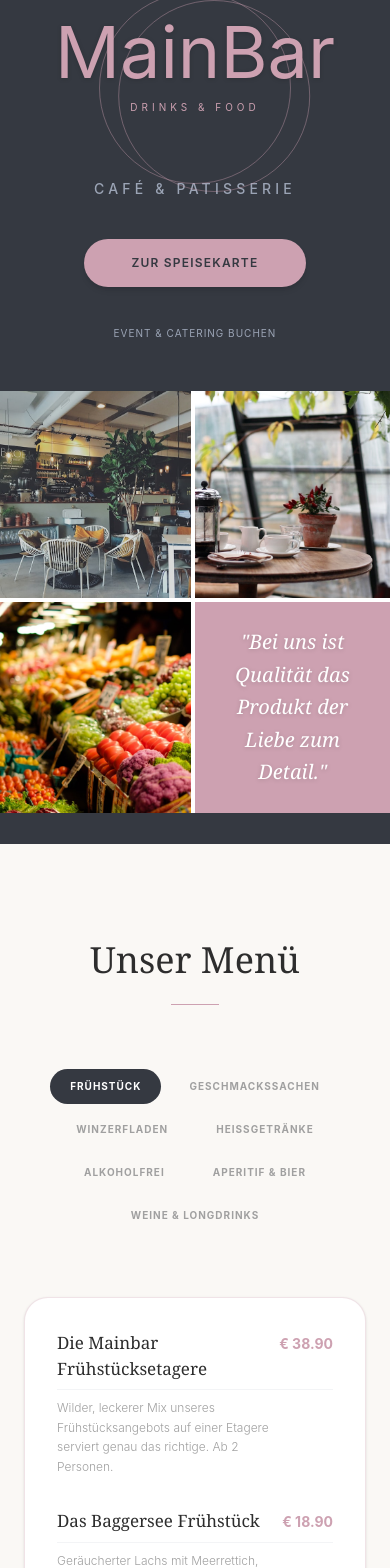
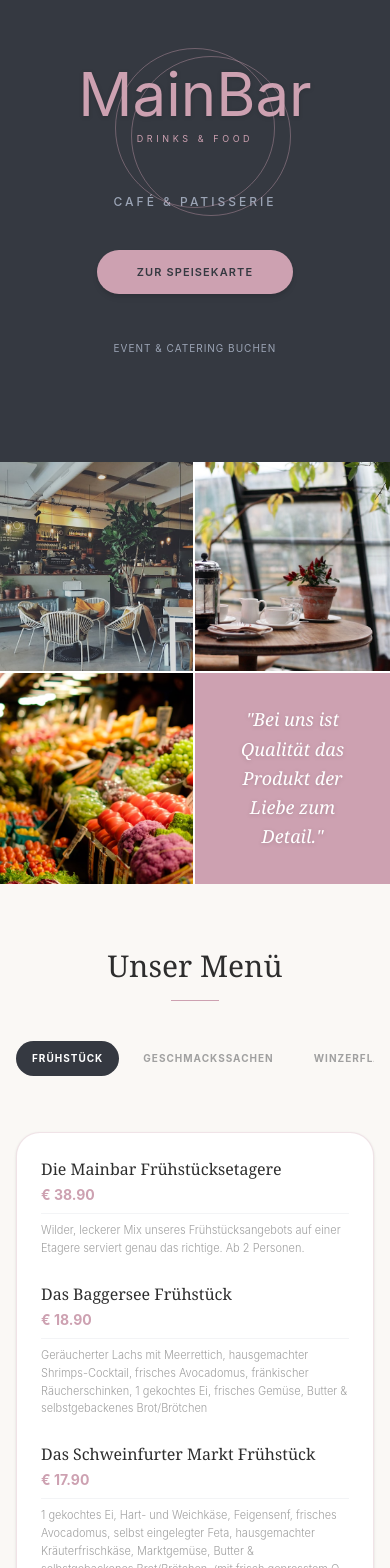
Before and after one commit to rickmaity07-maker/mainbar-website, a Next.js app: page / in a window 390 px wide. Shown: the top 1568 px of the page. Built offline with nearby package versions, Linux system fonts and the light colour scheme; a web font is replaced by a local one.

Commit message:
requested changes

```diff
--- a/app/globals.css
+++ b/app/globals.css
@@ -1,2 +1,13 @@
 @import url('https://fonts.googleapis.com/css2?family=Great+Vibes&display=swap');
 @import "tailwindcss";
+
+/* Hide scrollbar for Chrome, Safari and Opera */
+.hide-scrollbar::-webkit-scrollbar {
+  display: none;
+}
+
+/* Hide scrollbar for IE, Edge and Firefox */
+.hide-scrollbar {
+  -ms-overflow-style: none;  /* IE and Edge */
+  scrollbar-width: none;  /* Firefox */
+}
--- a/app/page.tsx
+++ b/app/page.tsx
@@ -5,7 +5,6 @@ import Link from "next/link";
 import { useState, useEffect } from "react";
 import { motion, AnimatePresence, animate } from "framer-motion";
 
-// 1. THIS IS YOUR COMPLETE FIREBASE BLUEPRINT
 const firestoreMenuData = [
   // ================= FRÜHSTÜCK =================
   { id: "f1", category: "FRÜHSTÜCK", name: "Die Mainbar Frühstücksetagere", description: "Wilder, leckerer Mix unseres Frühstücksangebots auf einer Etagere serviert genau das richtige. Ab 2 Personen.", price: "38.90", image_url: "/media/mainbar-photo-1.jpg" },
@@ -113,7 +112,6 @@ export default function UnifiedHomePage() {
 
   const activeItems = firestoreMenuData.filter(item => item.category === activeTab);
 
-  // Safely compute the random image on the client side when the tab changes
   useEffect(() => {
     const imagesForTab = activeItems
       .filter(item => item.image_url)
@@ -127,14 +125,13 @@ export default function UnifiedHomePage() {
     }
   }, [activeTab, activeItems]);
 
-  // Framer Motion Custom Buttery Scroll Physics
   const scrollToMenu = () => {
     const menuSection = document.getElementById("menu-section");
     if (menuSection) {
       const targetY = menuSection.getBoundingClientRect().top + window.scrollY;
       animate(window.scrollY, targetY, {
         duration: 1.2,
-        ease: [0.16, 1, 0.3, 1], // Apple-style custom ease-out-expo curve
+        ease: [0.16, 1, 0.3, 1],
         onUpdate: (value) => window.scrollTo(0, value),
       });
     }
@@ -144,43 +141,47 @@ export default function UnifiedHomePage() {
     <main className="flex flex-col min-h-screen w-full bg-white">
 
       {/* ================= HERO SECTION ================= */}
+      {/* Updated min-h-[100svh] ensures the hero perfectly fits the viewport, even with expanding mobile address bars */}
       <section className="flex flex-col lg:flex-row min-h-[100svh] w-full bg-[#353941]">
 
         {/* Left Panel - Branding */}
-        <div className="w-full lg:w-1/2 flex flex-col items-center justify-center p-12 text-center relative z-10">
+        {/* Increased vertical padding on mobile (py-24) to accommodate safe areas */}
+        <div className="w-full lg:w-1/2 flex flex-col items-center justify-center py-24 px-6 lg:p-12 text-center relative z-10 flex-grow">
 
           <motion.div
             initial={{ opacity: 0, scale: 0.95 }} animate={{ opacity: 1, scale: 1 }} transition={{ duration: 0.8, ease: "easeOut" }}
-            className="relative flex flex-col items-center justify-center mt-[-2rem]"
+            className="relative flex flex-col items-center justify-center mt-[-2rem] lg:mt-[-4rem]"
           >
-            <div className="absolute w-48 h-48 border-[1px] border-[#cda1b1]/40 rounded-full -top-6 left-1/2 -translate-x-1/2 z-0"></div>
-            <div className="absolute w-48 h-48 border-[1px] border-[#cda1b1]/40 rounded-full -top-4 left-1/2 -translate-x-[40%] z-0"></div>
+            <div className="absolute w-40 h-40 md:w-48 md:h-48 border-[1px] border-[#cda1b1]/40 rounded-full -top-4 md:-top-6 left-1/2 -translate-x-1/2 z-0"></div>
+            <div className="absolute w-40 h-40 md:w-48 md:h-48 border-[1px] border-[#cda1b1]/40 rounded-full -top-2 md:-top-4 left-1/2 -translate-x-[40%] z-0"></div>
 
-            <h1 className="font-[family-name:var(--font-script)] text-7xl md:text-8xl lg:text-9xl text-[#cda1b1] relative z-10 leading-none drop-shadow-sm">
+            <h1 className="font-[family-name:var(--font-script)] text-6xl md:text-8xl lg:text-9xl text-[#cda1b1] relative z-10 leading-none drop-shadow-sm">
               MainBar
             </h1>
-            <span className="text-[10px] md:text-xs tracking-[0.4em] text-[#cda1b1] uppercase mt-3 z-10 font-normal">
+            <span className="text-[9px] md:text-xs tracking-[0.4em] text-[#cda1b1] uppercase mt-2 md:mt-3 z-10 font-normal">
               Drinks & Food
             </span>
           </motion.div>
 
           <motion.h2
             initial={{ opacity: 0, y: 10 }} animate={{ opacity: 1, y: 0 }} transition={{ delay: 0.2, duration: 0.6 }}
-            className="text-[#9ba4b5] tracking-[0.3em] uppercase text-sm font-medium mt-16 mb-4"
+            className="text-[#9ba4b5] tracking-[0.25em] md:tracking-[0.3em] uppercase text-xs md:text-sm font-medium mt-12 md:mt-16 mb-4"
           >
             Café & Patisserie
           </motion.h2>
 
+          {/* Adjusted touch target height for mobile */}
           <motion.button
             onClick={scrollToMenu}
             initial={{ opacity: 0 }} animate={{ opacity: 1 }} transition={{ delay: 0.4 }}
             whileHover={{ scale: 1.02 }} whileTap={{ scale: 0.98 }}
-            className="mt-6 bg-[#cda1b1] text-[#353941] px-12 py-4 rounded-full font-semibold uppercase tracking-widest text-xs md:text-sm hover:bg-[#ebd2db] transition-colors duration-300 shadow-md"
+            className="mt-6 bg-[#cda1b1] text-[#353941] px-10 md:px-12 py-3.5 md:py-4 rounded-full font-semibold uppercase tracking-widest text-[11px] md:text-sm hover:bg-[#ebd2db] transition-colors duration-300 shadow-md"
           >
             Zur Speisekarte
           </motion.button>
 
-          <motion.div initial={{ opacity: 0 }} animate={{ opacity: 1 }} transition={{ delay: 0.5 }} className="mt-8">
+          {/* Increased touch target hit area */}
+          <motion.div initial={{ opacity: 0 }} animate={{ opacity: 1 }} transition={{ delay: 0.5 }} className="mt-8 p-2">
             <Link href="/booking" className="text-[#9ba4b5] hover:text-white uppercase tracking-widest text-[10px] md:text-xs transition-colors border-b border-transparent hover:border-white pb-1">
               Event & Catering Buchen
             </Link>
@@ -188,18 +189,19 @@ export default function UnifiedHomePage() {
         </div>
 
         {/* Right Panel - Dynamic Grid */}
-        <div className="w-full lg:w-1/2 h-[50vh] lg:h-screen grid grid-cols-2 grid-rows-2 bg-white">
-          <motion.div initial={{ opacity: 0 }} animate={{ opacity: 1 }} transition={{ duration: 1 }} className="relative w-full h-full border-r-[4px] border-b-[4px] border-white overflow-hidden group">
-            <Image src="/media/mainbar-photo-1.jpg" alt="Interior" fill className="object-cover group-hover:scale-105 transition-transform duration-700" />
+        {/* Changed h-[50vh] to min-h-[50vh] so content never overlaps if browser viewport shrinks */}
+        <div className="w-full lg:w-1/2 min-h-[50vh] lg:min-h-[100svh] grid grid-cols-2 grid-rows-2 bg-white">
+          <motion.div initial={{ opacity: 0 }} animate={{ opacity: 1 }} transition={{ duration: 1 }} className="relative w-full h-full border-r-[2px] border-b-[2px] md:border-r-[4px] md:border-b-[4px] border-white overflow-hidden group">
+            <Image src="/media/mainbar-photo-1.jpg" alt="Interior" fill sizes="(max-width: 1024px) 50vw, 25vw" className="object-cover group-hover:scale-105 transition-transform duration-700" />
           </motion.div>
-          <motion.div initial={{ opacity: 0 }} animate={{ opacity: 1 }} transition={{ duration: 1, delay: 0.1 }} className="relative w-full h-full border-b-[4px] border-white overflow-hidden group">
-            <Image src="/media/mainbar-photo-2.jpg" alt="Food" fill className="object-cover group-hover:scale-105 transition-transform duration-700" />
+          <motion.div initial={{ opacity: 0 }} animate={{ opacity: 1 }} transition={{ duration: 1, delay: 0.1 }} className="relative w-full h-full border-b-[2px] md:border-b-[4px] border-white overflow-hidden group">
+            <Image src="/media/mainbar-photo-2.jpg" alt="Food" fill sizes="(max-width: 1024px) 50vw, 25vw" className="object-cover group-hover:scale-105 transition-transform duration-700" />
           </motion.div>
-          <motion.div initial={{ opacity: 0 }} animate={{ opacity: 1 }} transition={{ duration: 1, delay: 0.2 }} className="relative w-full h-full border-r-[4px] border-white overflow-hidden group">
-            <Image src="/media/mainbar-photo-3.jpg" alt="Pastries" fill className="object-cover group-hover:scale-105 transition-transform duration-700" />
+          <motion.div initial={{ opacity: 0 }} animate={{ opacity: 1 }} transition={{ duration: 1, delay: 0.2 }} className="relative w-full h-full border-r-[2px] md:border-r-[4px] border-white overflow-hidden group">
+            <Image src="/media/mainbar-photo-3.jpg" alt="Pastries" fill sizes="(max-width: 1024px) 50vw, 25vw" className="object-cover group-hover:scale-105 transition-transform duration-700" />
           </motion.div>
-          <div className="w-full h-full bg-[#cda1b1] flex items-center justify-center p-8 md:p-12 text-center">
-            <p className="text-white font-serif italic text-xl md:text-2xl lg:text-3xl leading-relaxed drop-shadow-sm">
+          <div className="w-full h-full bg-[#cda1b1] flex items-center justify-center p-6 md:p-12 text-center">
+            <p className="text-white font-serif italic text-lg md:text-2xl lg:text-3xl leading-relaxed drop-shadow-sm">
               "Bei uns ist Qualität das Produkt der Liebe zum Detail."
             </p>
           </div>
@@ -207,21 +209,22 @@ export default function UnifiedHomePage() {
       </section>
 
       {/* ================= ELEGANT MENU SECTION ================= */}
-      <section id="menu-section" className="min-h-screen bg-[#faf8f5] px-6 py-24 relative overflow-hidden">
+      <section id="menu-section" className="min-h-screen bg-[#faf8f5] px-4 md:px-6 py-16 md:py-24 relative overflow-hidden">
         <div className="max-w-4xl mx-auto relative z-10">
 
-          <div className="text-center mb-16">
-            <h2 className="font-serif text-4xl md:text-5xl text-[#2d2d2d] mb-6">Unser Menü</h2>
+          <div className="text-center mb-10 md:mb-16">
+            <h2 className="font-serif text-3xl md:text-5xl text-[#2d2d2d] mb-4 md:mb-6">Unser Menü</h2>
             <div className="w-12 h-[1px] bg-[#cda1b1] mx-auto"></div>
           </div>
 
-          {/* Animated Category Tabs */}
-          <div className="flex justify-center gap-2 md:gap-4 mb-16 flex-wrap">
+          {/* Swipeable Tabs for Mobile */}
+          {/* Added horizontal scroll (overflow-x-auto) and invisible scrollbar class */}
+          <div className="flex justify-start lg:justify-center gap-2 mb-10 md:mb-16 overflow-x-auto hide-scrollbar pb-4 snap-x snap-mandatory">
             {menuCategories.map((tab) => (
               <button
                 key={tab}
                 onClick={() => setActiveTab(tab)}
-                className={`relative px-5 py-2.5 text-[10px] md:text-xs font-bold tracking-widest uppercase transition-colors ${
+                className={`snap-center flex-shrink-0 relative px-4 md:px-5 py-2.5 text-[10px] md:text-xs font-bold tracking-widest uppercase transition-colors ${
                   activeTab === tab ? "text-white" : "text-[#a0a0a0] hover:text-[#2d2d2d]"
                 }`}
               >
@@ -238,10 +241,10 @@ export default function UnifiedHomePage() {
             <motion.div
               key={activeTab}
               initial={{ opacity: 0, y: 15 }} animate={{ opacity: 1, y: 0 }} exit={{ opacity: 0, y: -15 }} transition={{ type: "spring", stiffness: 260, damping: 25 }}
-              className="relative bg-white border-[1px] border-[#cda1b1]/30 rounded-3xl p-8 md:p-16 shadow-sm min-h-[400px]"
+              className="relative bg-white border-[1px] border-[#cda1b1]/30 rounded-3xl p-6 md:p-16 shadow-sm min-h-[400px]"
             >
 
-              {/* Randomized Floating Corner Image */}
+              {/* Randomized Floating Corner Image (Hidden on strict mobile to maximize reading space) */}
               {randomImage && (
                 <motion.div
                   initial={{ opacity: 0, scale: 0.8, rotate: -5 }}
@@ -249,22 +252,22 @@ export default function UnifiedHomePage() {
                   transition={{ delay: 0.15, type: "spring", stiffness: 200, damping: 20 }}
                   className="hidden md:block absolute -top-8 -right-8 w-48 h-48 rounded-2xl overflow-hidden shadow-xl border-4 border-white z-20 pointer-events-none"
                 >
-                  <Image src={randomImage} alt="Menu Highlight" fill className="object-cover" />
+                  <Image src={randomImage} alt="Menu Highlight" fill sizes="(max-width: 768px) 0vw, 200px" className="object-cover" />
                 </motion.div>
               )}
 
               {/* Text-Based Menu Items */}
               <div className="w-full md:w-3/4 pr-0 md:pr-8">
                 {activeItems.map((item) => (
-                  <div key={item.id} className="mb-8 group">
-                    <div className="flex justify-between items-baseline border-b border-gray-100 pb-2 mb-2">
-                      <h3 className="font-serif text-[17px] md:text-lg text-[#2d2d2d] group-hover:text-[#cda1b1] transition-colors">{item.name}</h3>
-                      <span className="font-bold text-[#cda1b1] text-sm md:text-base whitespace-nowrap pl-4">
+                  <div key={item.id} className="mb-6 md:mb-8 group">
+                    <div className="flex flex-col sm:flex-row sm:justify-between sm:items-baseline border-b border-gray-100 pb-2 mb-2 gap-1 sm:gap-4">
+                      <h3 className="font-serif text-[16px] md:text-lg text-[#2d2d2d] group-hover:text-[#cda1b1] transition-colors">{item.name}</h3>
+                      <span className="font-bold text-[#cda1b1] text-sm md:text-base whitespace-nowrap">
                         € {item.price}
                       </span>
                     </div>
                     {item.description && (
-                      <p className="text-xs text-[#a0a0a0] leading-relaxed font-light pr-12">{item.description}</p>
+                      <p className="text-[11px] md:text-xs text-[#a0a0a0] leading-relaxed font-light md:pr-12">{item.description}</p>
                     )}
                   </div>
                 ))}
```
Also changed, not shown: app/booking/page.tsx (+5 -5 lines).
